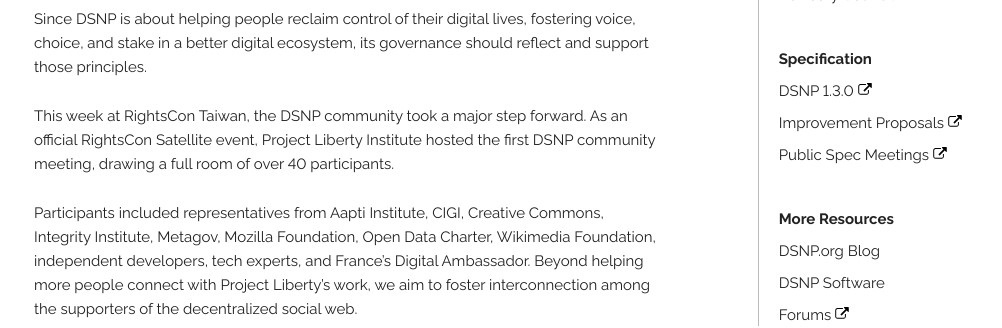
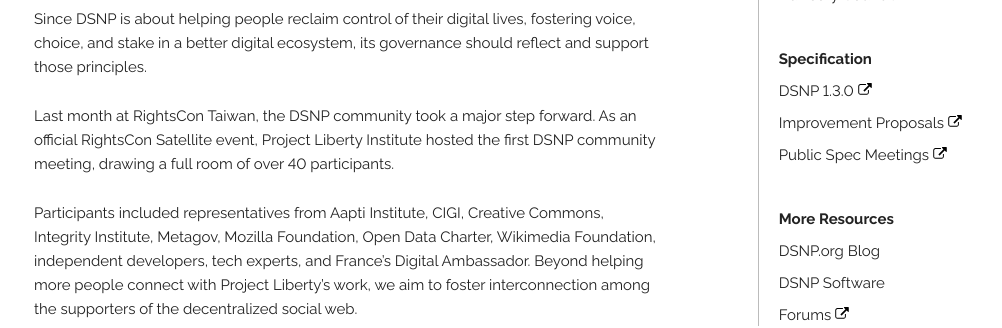
Before and after one commit to DSNP-org/dsnp-web, a Jekyll site: the page built from blog/_posts/2025-03-05-rightscon-readout.md, in a window 1280 px wide and 900 px high, scrolled down 404 px. Shown: the part 153-481 px from the top of the window, without its empty margins (158-1160 px from the left). Built offline with Jekyll 4.4.1, drawn with Linux system fonts in a browser that asks for light colours; comment, search, counter and statistics services are not loaded; some of the changed text lies outside the part shown.

Commit message:
Fix link, change time-relative wording

```diff
--- a/blog/_posts/2025-03-05-rightscon-readout.md
+++ b/blog/_posts/2025-03-05-rightscon-readout.md
@@ -3,7 +3,7 @@
 title: "Expanding the Decentralized Social Networking Protocol (DSNP) Community at RightsCon, Taiwan"
 author: Sarah Nicole
 tags: governance
-blurb: This week at RightsCon Taiwan, the DSNP community took a major step forward. As an official RightsCon Satellite event, Project Liberty Institute hosted the first DSNP community meeting, drawing a full room of over 40 participants.
+blurb: Last month at RightsCon Taiwan, the DSNP community took a major step forward. As an official RightsCon Satellite event, Project Liberty Institute hosted the first DSNP community meeting, drawing a full room of over 40 participants.
 ---
 
 Stewardship of the Decentralized Social Networking Protocol (DSNP), a public-interest infrastructure protocol available as a public utility, is central to Project Liberty Institute's mission.
@@ -12,7 +12,7 @@
 
 Since DSNP is about helping people reclaim control of their digital lives, fostering voice, choice, and stake in a better digital ecosystem, its governance should reflect and support those principles.
 
-This week at RightsCon Taiwan, the DSNP community took a major step forward. As an official RightsCon Satellite event, Project Liberty Institute hosted the first DSNP community meeting, drawing a full room of over 40 participants.
+Last month at RightsCon Taiwan, the DSNP community took a major step forward. As an official RightsCon Satellite event, Project Liberty Institute hosted the first DSNP community meeting, drawing a full room of over 40 participants.
 
 Participants included representatives from Aapti Institute, CIGI, Creative Commons, Integrity Institute, Metagov, Mozilla Foundation, Open Data Charter, Wikimedia Foundation, independent developers, tech experts, and France’s Digital Ambassador. Beyond helping more people connect with Project Liberty’s work, we aim to foster interconnection among the supporters of the decentralized social web.
 
@@ -39,4 +39,4 @@
 
 The momentum behind DSNP is growing, and there is increasing interest in shaping the future of an open, community-driven social web. Sarah Nicole also joined the panel “How we Build the Social Web” along with Mallory Knodel from Social Web Foundation, Andy Piper from Mastodon, and Palak Sheth from Threads. It was another opportunity to share how DSNP acts as a bridge between different platforms and protocols to build a social web that gives users voice, choice, and stake in their digital lives.
 
-If you want to be part of this journey, now is the time to get involved: [dsnpfeedback@projectliberty.io]
+If you want to be part of this journey, now is the time to get involved: [dsnpfeedback@projectliberty.io](mailto:dsnpfeedback@projectliberty.io)
```
